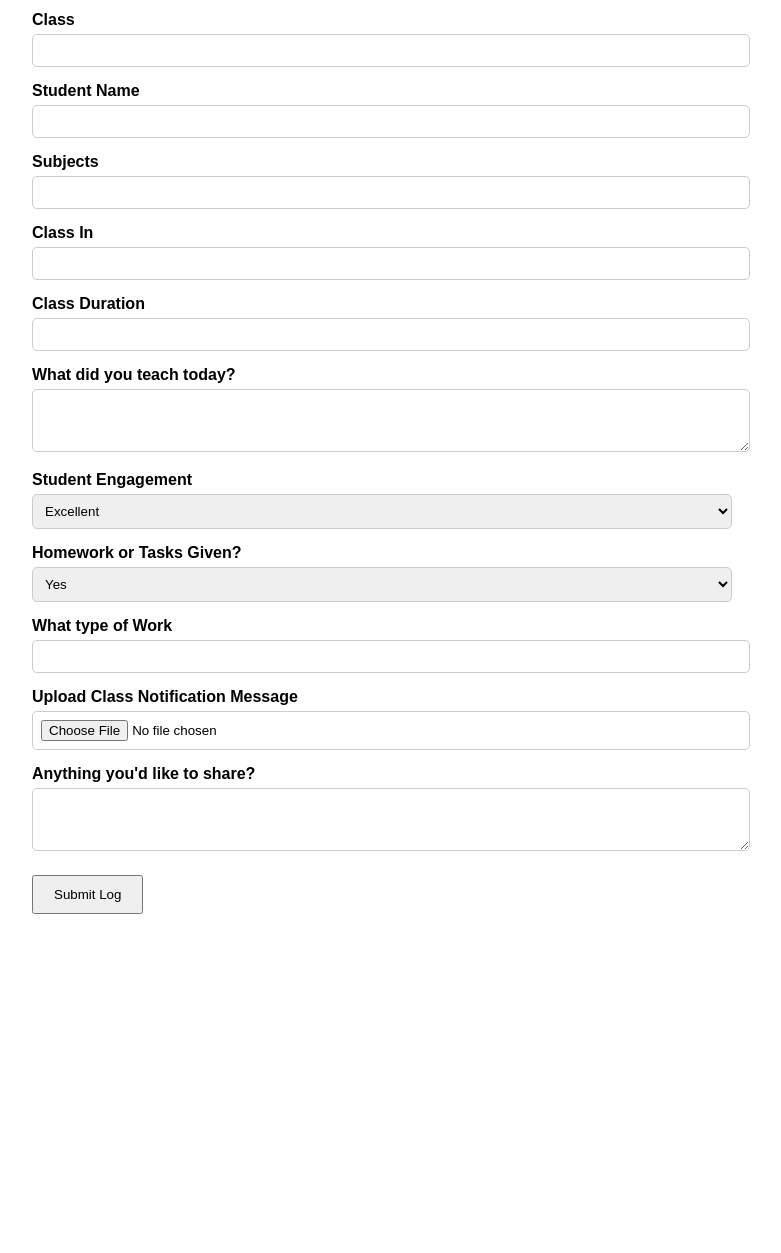
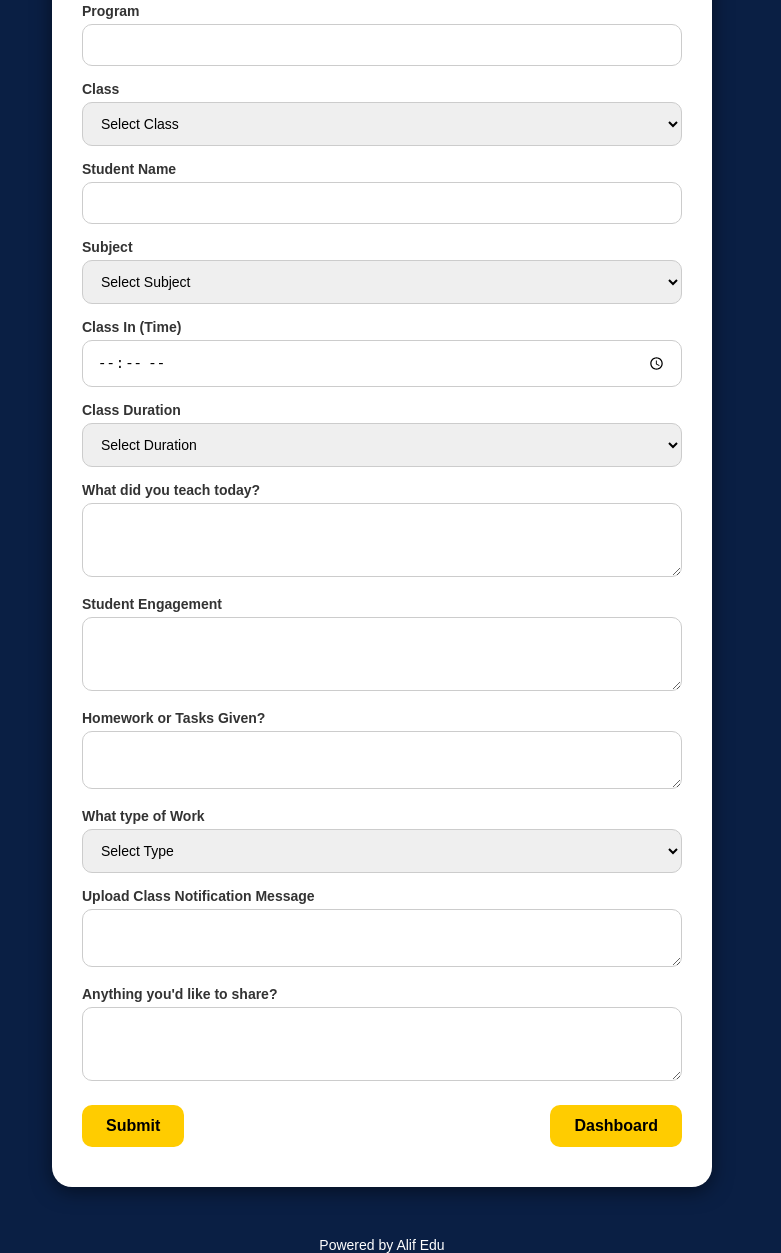
Before and after one commit to alifeduorg/logbookalifedu, a plain HTML site: page index.html in a window 1280 px wide. Shown: the part 371-1624 px from the top of the page, without its empty margins (258-1039 px from the left). Before the commit the page ends 1313 px from the top, so only its background shows below. Drawn offline with Linux system fonts and the light colour scheme.

Commit message:
Update index.html

```diff
--- a/index.html
+++ b/index.html
@@ -1,76 +1,212 @@
 <!DOCTYPE html>
-<html>
+<html lang="en">
 <head>
-  <title>Teacher Logbook Form</title>
-  <style>
-    body { font-family: Arial, sans-serif; padding: 20px; }
-    form { max-width: 700px; margin: auto; }
-    label { display: block; margin-top: 15px; font-weight: bold; }
+  <meta charset="UTF-8">
+  <meta name="viewport" content="width=device-width, initial-scale=1.0">
+  <title>Logbook | Alif Edu</title>
+ <style>
+    body {
+      background-color: #0a1f44; /* Navy Blue */
+      margin: 0;
+      padding: 0;
+      font-family: 'Poppins', sans-serif;
+    }
+    .container {
+      display: flex;
+      justify-content: center;
+      align-items: center;
+      min-height: 100vh;
+      padding: 20px;
+    }
+    .card {
+      background-color: #fff;
+      border-radius: 20px;
+      box-shadow: 0px 4px 20px rgba(0, 0, 0, 0.5);
+      padding: 40px 30px; /* Increased padding */
+      width: 100%;
+      max-width: 600px;
+    }
+    h1 {
+      text-align: center;
+      color: #0a1f44;
+      margin-bottom: 20px;
+      text-shadow: 1px 1px 3px gray;
+    }
+    label {
+      display: block;
+      margin-top: 15px;
+      font-weight: bold;
+      font-size: 14px;
+      color: #333;
+    }
     input, select, textarea {
-      width: 100%; padding: 8px; margin-top: 5px;
-      border: 1px solid #ccc; border-radius: 5px;
+      width: 100%;
+      padding: 12px 14px; /* Increased inner padding */
+      margin-top: 5px;
+      border: 1px solid #ccc;
+      border-radius: 10px;
+      font-size: 14px;
+      box-sizing: border-box; /* Very important to fix width overflow */
     }
-    button { margin-top: 20px; padding: 10px 20px; }
-  </style>
+    textarea {
+      resize: vertical;
+    }
+    .button-group {
+      display: flex;
+      justify-content: space-between;
+      margin-top: 20px;
+    }
+    button {
+      background-color: #ffcc00; /* Golden Yellow */
+      border: none;
+      padding: 12px 24px;
+      border-radius: 10px;
+      font-weight: bold;
+      font-size: 16px;
+      cursor: pointer;
+      transition: 0.3s;
+    }
+    button:hover {
+      background-color: #e6b800;
+    }
+    footer {
+      text-align: center;
+      margin-top: 30px;
+      color: white;
+      font-size: 14px;
+    }
+</style>
+
 </head>
 <body>
-  <h2>Teacher Daily Logbook</h2>
-  <form action="https://script.google.com/macros/s/AKfycbzg07s9nDxSflsc7OE28lzz7FGlaFkjQFGItcVovfFtDufg3kgFpXj4ZS0_jeP0CAguJw/exec" method="POST">
 
-    <label for="date">Date</label>
-    <input type="date" id="date" name="Date" required>
+<div class="container">
+  <div class="card">
+    <h1>Log Book</h1>
+    <form id="logbookForm">
 
-    <label for="teacher">Teacher’s Name</label>
-    <input type="text" id="teacher" name="Teacher Name" required>
+      <label for="date">Date</label>
+      <input type="date" id="date" name="date" required>
 
-    <label for="staffid">Staff ID</label>
-    <input type="text" id="staffid" name="Staff ID" required>
+      <label for="teacher_name">Teacher’s Name</label>
+      <input type="text" id="teacher_name" name="teacher_name" required>
 
-    <label for="program">Program</label>
-    <input type="text" id="program" name="Program" required>
+      <label for="staff_id">Staff ID</label>
+      <input type="text" id="staff_id" name="staff_id" required>
 
-    <label for="class">Class</label>
-    <input type="text" id="class" name="Class" required>
+      <label for="program">Program</label>
+      <input type="text" id="program" name="program" required>
 
-    <label for="student">Student Name</label>
-    <input type="text" id="student" name="Student Name">
+      <label for="class">Class</label>
+      <select id="class" name="class" required>
+        <option value="">Select Class</option>
+        <option value="KG">KG</option>
+        <option value="Class 1">Class 1</option>
+        <option value="Class 2">Class 2</option>
+        <option value="Class 3">Class 3</option>
+        <!-- Add more classes -->
+      </select>
 
-    <label for="subjects">Subjects</label>
-    <input type="text" id="subjects" name="Subjects">
+      <label for="student_name">Student Name</label>
+      <input type="text" id="student_name" name="student_name">
 
-    <label for="classin">Class In</label>
-    <input type="text" id="classin" name="Class In">
+      <label for="subject">Subject</label>
+      <select id="subject" name="subject" required>
+        <option value="">Select Subject</option>
+        <option value="Maths">Maths</option>
+        <option value="Science">Science</option>
+        <option value="English">English</option>
+        <!-- Add more subjects -->
+      </select>
 
-    <label for="duration">Class Duration</label>
-    <input type="text" id="duration" name="Class Duration">
+      <label for="class_in">Class In (Time)</label>
+      <input type="time" id="class_in" name="class_in" required>
 
-    <label for="teaching">What did you teach today?</label>
-    <textarea id="teaching" name="What did you teach today?" rows="3"></textarea>
+      <label for="class_duration">Class Duration</label>
+      <select id="class_duration" name="class_duration" required>
+        <option value="">Select Duration</option>
+        <option value="60 min">60 min</option>
+        <option value="60 + 15 min">60 + 15 min</option>
+        <option value="60 + 30 min">60 + 30 min</option>
+        <option value="60 + 45 min">60 + 45 min</option>
+        <option value="60 + 60 min">60 + 60 min</option>
+      </select>
 
-    <label for="engagement">Student Engagement</label>
-    <select id="engagement" name="Student Engagement">
-      <option value="Excellent">Excellent</option>
-      <option value="Good">Good</option>
-      <option value="Average">Average</option>
-      <option value="Poor">Poor</option>
-    </select>
+      <label for="taught_today">What did you teach today?</label>
+      <textarea id="taught_today" name="taught_today" rows="3"></textarea>
 
-    <label for="homework">Homework or Tasks Given?</label>
-    <select id="homework" name="Homework or Tasks Given?">
-      <option value="Yes">Yes</option>
-      <option value="No">No</option>
-    </select>
+      <label for="student_engagement">Student Engagement</label>
+      <textarea id="student_engagement" name="student_engagement" rows="3"></textarea>
 
-    <label for="worktype">What type of Work</label>
-    <input type="text" id="worktype" name="What type of Work">
+      <label for="homework_given">Homework or Tasks Given?</label>
+      <textarea id="homework_given" name="homework_given" rows="2"></textarea>
 
-    <label for="notification">Upload Class Notification Message</label>
-    <input type="file" id="notification" name="Upload Class Notification Message">
+      <label for="work_type">What type of Work</label>
+      <select id="work_type" name="work_type">
+        <option value="">Select Type</option>
+        <option value="Assignment">Assignment</option>
+        <option value="Project">Project</option>
+        <option value="Worksheet">Worksheet</option>
+        <option value="Class Test">Class Test</option>
+      </select>
 
-    <label for="notes">Anything you'd like to share?</label>
-    <textarea id="notes" name="Anything you'd like to share?" rows="3"></textarea>
+      <label for="upload_work">Upload Class Notification Message</label>
+      <textarea id="upload_work" name="upload_work" rows="2"></textarea>
 
-    <button type="submit">Submit Log</button>
-  </form>
+      <label for="share_moments">Anything you'd like to share?</label>
+      <textarea id="share_moments" name="share_moments" rows="3"></textarea>
+
+      <div class="button-group">
+        <button type="submit">Submit</button>
+        <button type="button" onclick="window.location.href='dashboard.html'">Dashboard</button>
+      </div>
+    </form>
+  </div>
+</div>
+
+<footer>
+  Powered by Alif Edu
+</footer>
+
+   <script>
+    // hi The JavaScript function to handle the form submission
+   // Submit the form data
+document.getElementById('logbookForm').addEventListener('submit', function (e) {
+  e.preventDefault();  // Prevent default form submission behavior
+
+ const formData = {
+  date: document.getElementById('date').value,
+  teacher_name: document.getElementById('teacher_name').value,
+  staff_id: document.getElementById('staff_id').value,
+  program: document.getElementById('program').value,
+  class: document.getElementById('class').value,
+  student_name: document.getElementById('student_name').value,
+  subject: document.getElementById('subject').value,
+  class_in: document.getElementById('class_in').value,
+  class_duration: document.getElementById('class_duration').value,
+  taught_today: document.getElementById('taught_today').value,
+  student_engagement: document.getElementById('student_engagement').value,
+  homework_given: document.getElementById('homework_given').value,
+  work_type: document.getElementById('work_type').value,
+  upload_work: document.getElementById('upload_work').value,
+  share_moments: document.getElementById('share_moments').value
+};
+
+fetch('https://script.google.com/macros/s/AKfycbzg07s9nDxSflsc7OE28lzz7FGlaFkjQFGItcVovfFtDufg3kgFpXj4ZS0_jeP0CAguJw/exec'), {
+  method: 'POST',
+  headers: {
+    'Content-Type': 'application/json'
+  },
+  body: JSON.stringify(formData)
+})
+.then(response => response.json())
+.then(data => {
+  console.log('Success:', data);
+})
+.catch(error => {
+  console.error('Error:', error);
+});
+});
+  </script>
 </body>
 </html>
```
